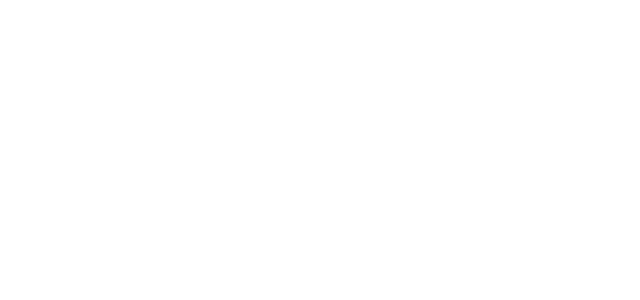
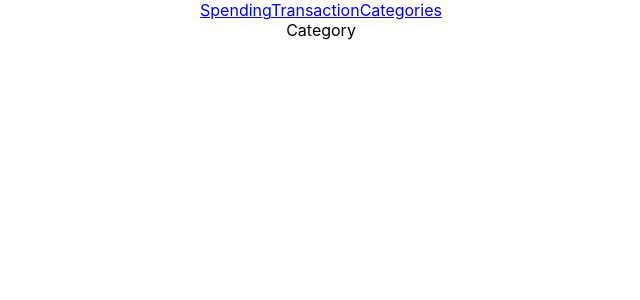
Before and after one commit to sivams20/expense-tracker, a React (Create React App) app: page /category in a window 1280 px wide. Before the commit this address had no page. Shown: the top 300 px of the page, without its empty margins (319-959 px from the left). Built offline with nearby package versions, Linux system fonts and the light colour scheme.

Commit message:
Created multiple routes

```diff
--- a/src/App.js
+++ b/src/App.js
@@ -1,7 +1,11 @@
 import { Provider } from 'react-redux';
 import { BrowserRouter, Route, Routes } from 'react-router-dom';
 import './App.css';
+import Category from './components/Category/Category';
+import { Error } from './components/Error/Error';
 import Login from './components/Login/Login';
+import Navbar from './components/Navbar/Navbar';
+import Spending from './components/Spending/Spending';
 import Transaction from './components/Transaction/Transaction';
 import store from './redux/store';
 
@@ -10,9 +14,13 @@ function App() {
     <Provider store={store}>
       <BrowserRouter>
         <div className="App">
+          <Navbar/>
           <Routes>
-            <Route exact path='/' element={ <Login /> } />
+            <Route exact path='/login' element={ <Login /> } />
+            <Route path='spending' element={ <Spending /> } />
             <Route path='transaction' element={ <Transaction /> } />
+            <Route path='category' element={ <Category /> } />
+            <Route path='*' element={ <Error /> } />
           </Routes>
         </div>
       </BrowserRouter>
--- /dev/null
+++ b/src/components/Category/Category.js
@@ -0,0 +1,11 @@
+import React from "react";
+
+const Category = () => {
+    return(
+        <div>
+            Category
+        </div>
+    )
+}
+
+export default Category;
--- /dev/null
+++ b/src/components/Error/Error.js
@@ -0,0 +1,3 @@
+export const Error = () => {
+    return <div>No Matched Route</div>
+}
--- /dev/null
+++ b/src/components/Navbar/Navbar.js
@@ -0,0 +1,14 @@
+import React from "react";
+import { NavLink } from "react-router-dom";
+
+function Navbar(){
+    return(
+        <nav>
+            <NavLink to='/spending'>Spending</NavLink>
+            <NavLink to='/transaction'>Transaction</NavLink>
+            <NavLink to='/category'>Categories</NavLink>
+        </nav>
+    )
+}
+
+export default Navbar;
--- /dev/null
+++ b/src/components/Spending/Spending.js
@@ -0,0 +1,9 @@
+import React from "react";
+
+const Spending = () => {
+    return(
+        <div>Spending</div>
+    )
+}
+
+export default Spending;
```
